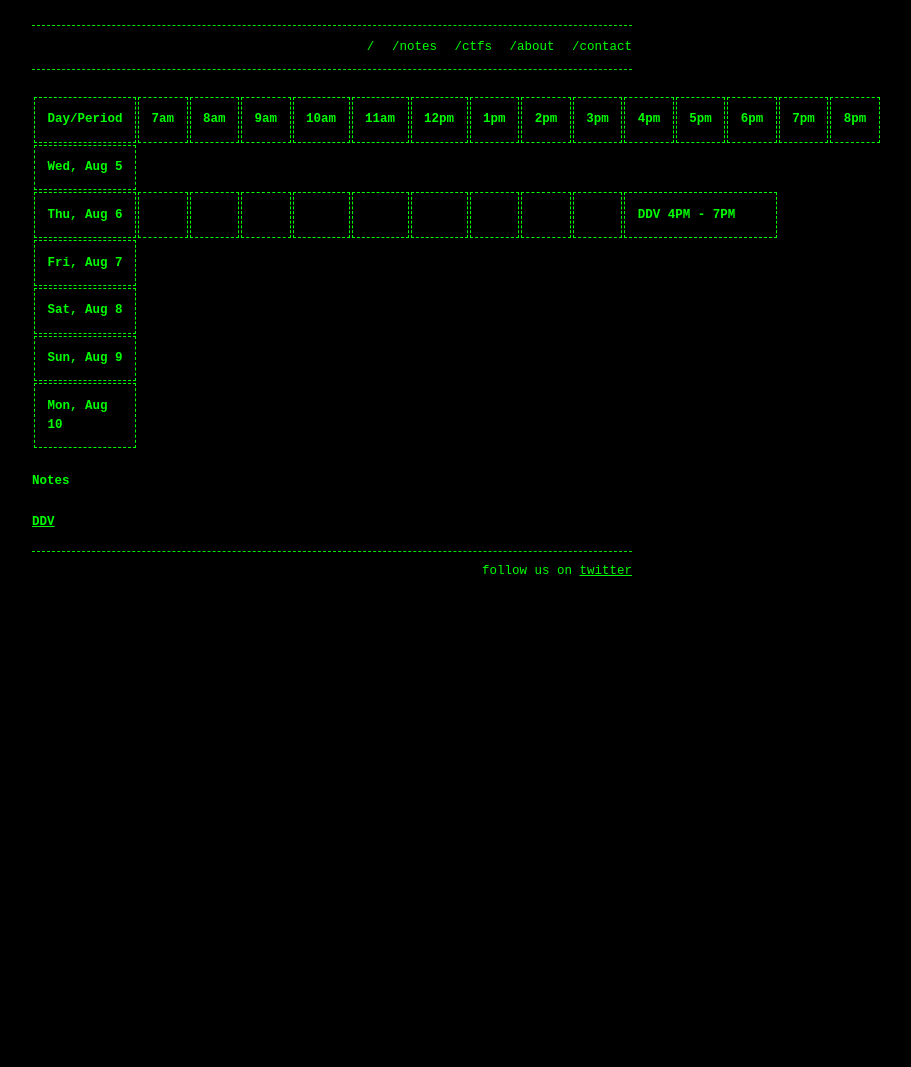
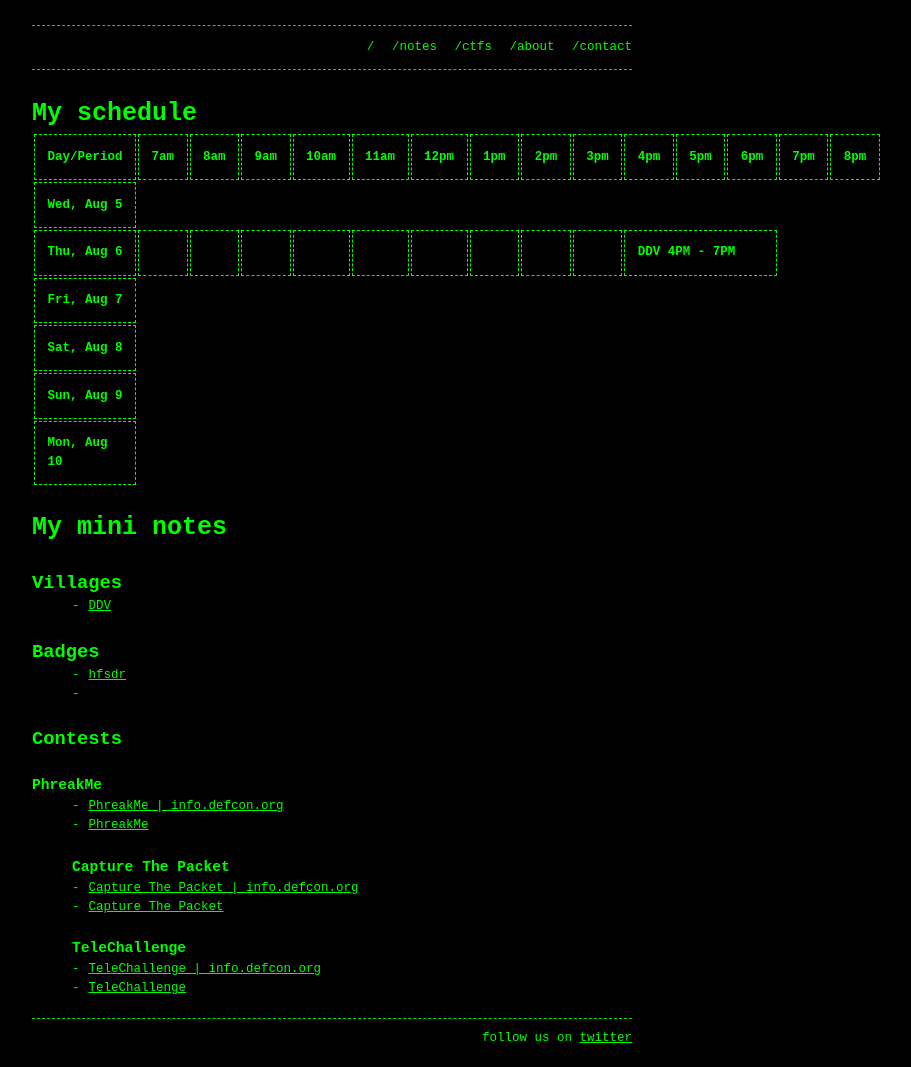
Before and after one commit to C0DE33301/MyBlog, a Jekyll site: the page built from _notes/2026-04-23-DefCon34-My-Schedule.md, in a window 1280 px wide. Shown: the whole page, without its empty margins (308-1219 px from the left). Built offline with Jekyll 4.4.1, drawn with Linux system fonts in a browser that asks for light colours; before the commit the page ends 900 px from its top, so only the background shows below that.

Commit message:
New files.

```diff
--- a/_notes/2026-04-23-DefCon34-My-Schedule.md
+++ b/_notes/2026-04-23-DefCon34-My-Schedule.md
@@ -3,10 +3,7 @@ layout: post
 title: DefCon34 My Schedule
 ---
 
-<head>
-    <style> table, th, td { border: 1px dashed #00FF00; padding: 1em; } </style>
-</head>
-
+# My schedule
 <table class="DC34">
     <tr>
         <th>Day/Period</th>
@@ -55,5 +52,21 @@ title: DefCon34 My Schedule
     </tr>
 </table>
 
-# Notes
-## [DDV](!https://dcddv.org/dc34-schedule)
+# My mini notes
+## Villages
+- <a href="https://dcddv.org/dc34-schedule" target="_blank">DDV</a>
+
+## Badges
+- <a href="https://github.com/rhgndf/hfsdr" target="_blank">hfsdr</a>
+- <a href="" target="_blank"></a>
+
+## Contests
+### PhreakMe
+- <a href="https://info.defcon.org/defcon34/contests/?id=41410" target="_blank">PhreakMe | info.defcon.org</a>
+- <a href="https://phreakme.com" target="_blank">PhreakMe</a>
+### Capture The Packet
+- <a href="https://info.defcon.org/defcon34/contests/?id=41393" target="_blank">Capture The Packet | info.defcon.org</a>
+- <a href="https://www.phvillage.io/capture-the-packet/" target="_blank">Capture The Packet</a>
+### TeleChallenge
+- <a href="https://info.defcon.org/defcon34/contests/?id=41390" target="_blank">TeleChallenge | info.defcon.org</a>
+- <a href="https://defcon.social/@telechallenge" target="_blank">TeleChallenge</a>
--- a/_sass/base.scss
+++ b/_sass/base.scss
@@ -14,7 +14,8 @@ $container-max-width:  600px !default;
  * Global
  */
 body { background-color: var(--background-color);  margin: 0 auto;  padding: 0;  font-family: $base-font-family;  font-size: $base-font-size;  color: var(--text-color);  text-align: left;  line-height: $base-line-height !important; }
-h1, h2, h3, h4, h5, h6 { font-size: $base-font-size;  margin: 0px;  margin-top: 22px;  font-weight: bold;  color: var(--text-color); }
+/*h1, h2, h3, h4, h5, h6 { font-size: $base-font-size;  margin: 0px;  margin-top: 22px;  font-weight: bold;  color: var(--text-color); }*/
+h1, h2, h3, h4, h5, h6 { margin: 0px;  margin-top: 22px;  font-weight: bold;  color: var(--text-color); }
 p, ul, ol { margin: 0px;  color: var(--text-color); }
 a { text-decoration: underline;  color: var(--link-color); }
 a:hover { color: var(--background-color); background-color: var(--base-color); }
```
Also changed, not shown: _notes/2026-04-23-Online-Courses.md (+6 -5 lines), _notes/2026-04-26-Malware-Analysis-and-Introduction-to-Assembly.md (added, +34 -0 lines), _posts/2026-04-01-2nd-edition-hacking-the-art-of-exploitation-chapter-one.md (added, +62 -0 lines).
